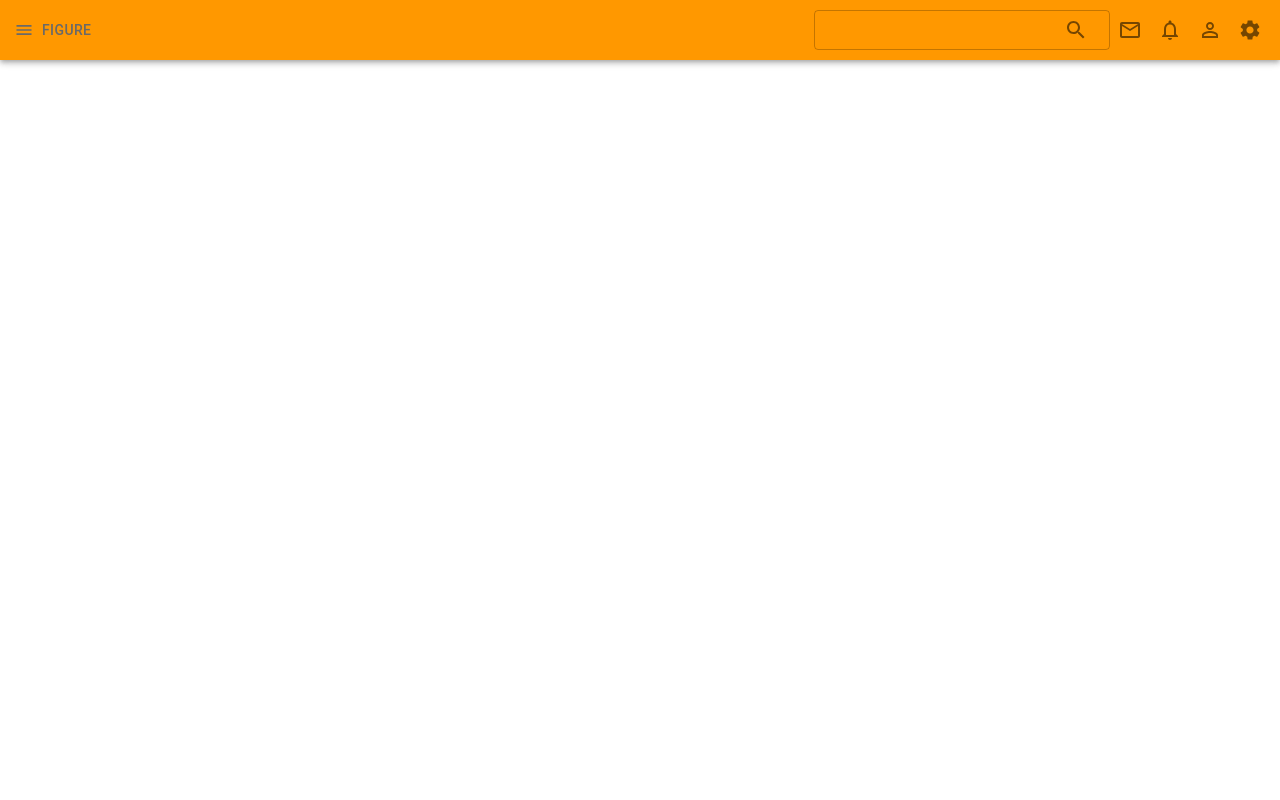
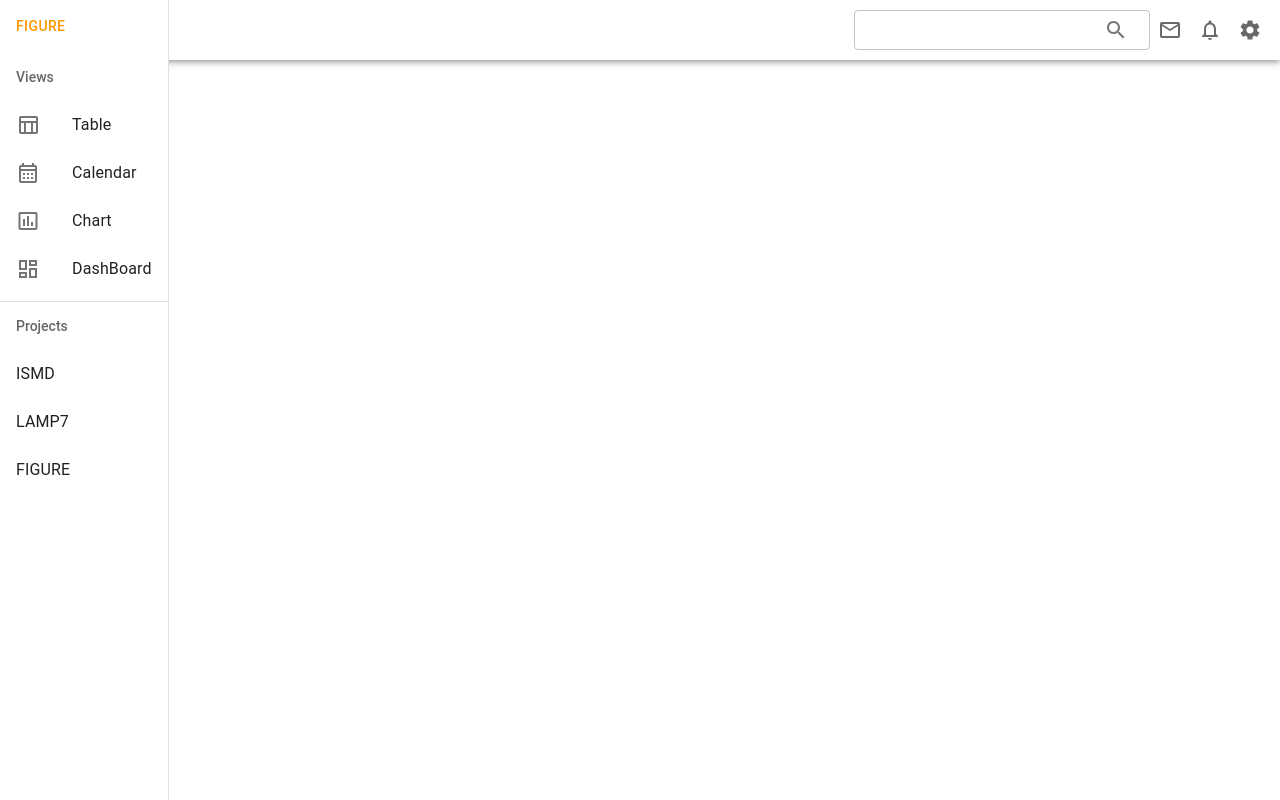
Before and after one commit to FigureMaster/Figure, a React app: page / in a window 1280 px wide. Built offline with nearby package versions, Linux system fonts and the light colour scheme.

Commit message:
1차 커밋

```diff
--- a/src/components/common/button/Button.tsx
+++ b/src/components/common/button/Button.tsx
@@ -1,6 +1,7 @@
 import React from 'react';
 import MuiButton from '@mui/material/Button';
 import MuiIconButton from '@mui/material/IconButton';
+import { orange } from '@mui/material/colors';
 import { createTheme, ThemeProvider, IconButtonProps as MuiIconButtonProps, ButtonProps as MuiButtonProps } from '@mui/material';
 
 const { palette } = createTheme();
@@ -8,7 +9,7 @@ const { augmentColor } = palette;
 const createColor = (mainColor: string) => augmentColor({ color: { main: mainColor } });
 const theme = createTheme({
     palette: {
-        primary: createColor('#D96846'),
+        primary: createColor(orange[500]),
         secondary: createColor('#696969')
     },
 });
--- a/src/components/common/modal/modal.scss
+++ b/src/components/common/modal/modal.scss
@@ -1,4 +1,4 @@
-.modal-close {
-    cursor: pointer;
-    float: right;
-  }
+// .modal-close {
+//     cursor: pointer;
+//     float: right;
+//   }
--- a/src/components/header/Header.tsx
+++ b/src/components/header/Header.tsx
@@ -13,6 +13,19 @@ import Notice from '../notice/Notice';
 import Profile from '../profile/Profile';
 import Mail from '../mail/Mail';
 import Search from '../search/Search';
+import { createTheme, ThemeProvider } from '@mui/material/styles';
+import { orange } from '@mui/material/colors';
+
+const theme = createTheme({
+    palette: {
+        primary: {
+            main: "#FFFFFF"
+        },
+        secondary: {
+            main: orange[500]
+        }
+    }
+});
 
 const Header = () => {
 
@@ -27,27 +40,22 @@ const Header = () => {
     const [notice, setNotice] = useState<null | HTMLElement>(null);
     const noticeOpen = Boolean(notice);
 
-    const [identity, setIdentity] = useState<null | HTMLElement>(null);
-    const identityOpen = Boolean(identity);
-
     const [setting, setSetting] = useState<null | HTMLElement>(null);
     const settingOpen = Boolean(setting);
 
     return (
+        <ThemeProvider theme={theme}>
             <AppBar position="static">
                 <Box sx={{ display: 'flex', justifyContent: 'space-between', padding: '10px' }}>
-                <Button color='secondary' label="FIGURE" startIcon={<MenuIcon></MenuIcon>} variant="text"></Button>
                     <Box sx={{ display: 'flex' }}></Box>
                     <Box sx={{ display: 'flex' }}>
                         <TextField onClick={handleSearch} color='secondary' size="small" InputProps={{ endAdornment: (<InputAdornment position="end"><IconButton><SearchIcon /></IconButton></InputAdornment>) }}></TextField>
                         <Dropdown open={searchOpen} anchorEl={search} onClose={() => {setSearch(null)}}><Search></Search></Dropdown>
-                    <IconButton onClick={(event: React.MouseEvent<HTMLButtonElement>) => {setMail(event.currentTarget)}}><MailOutlineIcon /></IconButton>
+                        <IconButton onClick={(event: React.MouseEvent<HTMLButtonElement>) => {setMail(event.currentTarget)}}><MailOutlineIcon color='secondary' /></IconButton>
                         <Dropdown open={mailOpen} anchorEl={mail} onClose={() => {setMail(null)}}><Mail></Mail></Dropdown>
-                    <IconButton onClick={(event: React.MouseEvent<HTMLButtonElement>) => {setNotice(event.currentTarget)}}><NotificationsNoneIcon /></IconButton>
+                        <IconButton onClick={(event: React.MouseEvent<HTMLButtonElement>) => {setNotice(event.currentTarget)}}><NotificationsNoneIcon color='secondary' /></IconButton>
                         <Dropdown open={noticeOpen} anchorEl={notice} onClose={() => {setNotice(null)}}><Notice></Notice></Dropdown>
-                    <IconButton onClick={(event: React.MouseEvent<HTMLButtonElement>) => {setIdentity(event.currentTarget)}}><PermIdentityIcon /></IconButton>
-                    <Dropdown open={identityOpen} anchorEl={identity} onClose={() => {setIdentity(null)}}><Profile></Profile></Dropdown>
-                    <IconButton onClick={(event: React.MouseEvent<HTMLButtonElement>) => {setSetting(event.currentTarget)}}><SettingsIcon /></IconButton>
+                        <IconButton onClick={(event: React.MouseEvent<HTMLButtonElement>) => {setSetting(event.currentTarget)}}><SettingsIcon color='secondary' /></IconButton>
                         <Dropdown open={settingOpen} anchorEl={setting} onClose={() => {setSetting(null)}}>
                             <MenuItem>Profile</MenuItem>
                             <MenuItem>My account</MenuItem>
@@ -56,6 +64,7 @@ const Header = () => {
                     </Box>
                 </Box>
             </AppBar>
+        </ThemeProvider>
     );
 };
 
--- a/src/components/mail/Mail.tsx
+++ b/src/components/mail/Mail.tsx
@@ -1,10 +1,9 @@
 import { Avatar, Box, Card, CardContent, Typography } from '@mui/material';
-import { orange } from '@mui/material/colors';
 import { Button } from '../common/button/Button';
 
 const Mail = () => {
     return (
-        <Box sx={{ minWidth: 300, p: 1, display: 'grid', gridTemplateColumns: { md: '1fr' }, gap: 2, backgroundColor: orange[500] }}>
+        <Box sx={{ minWidth: 300, p: 1, display: 'grid', gridTemplateColumns: { md: '1fr' }, gap: 2 }}>
             <Box sx={{ minWidth: 300, display: 'grid', gridTemplateColumns: { md: '1fr 1fr 2fr' }, gap: 2}}>
                 <Button label="받은 쪽지함"></Button>
                 <Button label="보낸 쪽지함"></Button>
--- a/src/components/main/Main.tsx
+++ b/src/components/main/Main.tsx
@@ -1,9 +1,13 @@
 import Header from '../header/Header';
+import Sidebar from '../sidebar/Sidebar';
 
 const Main = () => {
 
     return (
-        <Header></Header>
+        <>
+            <Header></Header>
+            <Sidebar></Sidebar>
+        </>
     );
 };
 
--- a/src/components/notice/Notice.tsx
+++ b/src/components/notice/Notice.tsx
@@ -1,10 +1,9 @@
 import { Box, Card, CardContent, Typography } from '@mui/material';
-import { orange } from '@mui/material/colors';
 
 const Notice = () => {
     return (
-        <Box sx={{ minWidth: 300, p: 1, display: 'grid', gridTemplateColumns: { md: '1fr' }, gap: 2, backgroundColor: orange[500] }}>
-            <Card>
+        <Box sx={{ minWidth: 300, p: 1, display: 'grid', gridTemplateColumns: { md: '1fr' }, gap: 2 }}>
+            <Card sx={{":hover": {boxShadow: 20}}}>
                 <Box sx={{display: 'flex', justifyContent: 'space-between', padding: '16px 16px 0 16px'}}>
                     <Typography sx={{ fontSize: 16 }}>
                         일정 알림
--- /dev/null
+++ b/src/components/sidebar/Sidebar.tsx
@@ -0,0 +1,74 @@
+import { useState } from "react";
+import { Button, IconButton } from "../common/button/Button";
+import { AppBar, Box, Divider, Drawer, List, ListItem, ListItemButton, ListItemIcon, ListItemText, ListSubheader, styled } from "@mui/material";
+import MenuIcon from '@mui/icons-material/Menu';
+import TableChartOutlinedIcon from '@mui/icons-material/TableChartOutlined';
+import CalendarMonthOutlinedIcon from '@mui/icons-material/CalendarMonthOutlined';
+import InsertChartOutlinedIcon from '@mui/icons-material/InsertChartOutlined';
+import DashboardOutlinedIcon from '@mui/icons-material/DashboardOutlined';
+
+const SidebarHeader = styled('header')(({ theme }) => ({
+    display: 'flex',
+    alignItems: 'center',
+    padding: theme.spacing(1, 1)
+}));
+
+const Sidebar = () => {
+
+    const [open, setOpen] = useState(true);
+
+    return (
+        <Box sx={{ display: 'flex' }}>
+            <Drawer open={open} variant="persistent" anchor="left">
+                <SidebarHeader>
+                    <Button label="FIGURE" variant="text"></Button>
+                </SidebarHeader>
+
+                <List subheader={ <ListSubheader component="div">Views</ListSubheader> }>
+                    <ListItem key={"Table"} disablePadding>
+                        <ListItemButton >
+                            <ListItemIcon><TableChartOutlinedIcon /></ListItemIcon>
+                            <ListItemText primary={"Table"} />
+                        </ListItemButton>
+                    </ListItem>
+                    <ListItem key={"Calendar"} disablePadding>
+                        <ListItemButton >
+                            <ListItemIcon><CalendarMonthOutlinedIcon /></ListItemIcon>
+                            <ListItemText primary={"Calendar"} />
+                        </ListItemButton>
+                    </ListItem>
+                    <ListItem key={"Chart"} disablePadding>
+                        <ListItemButton >
+                            <ListItemIcon><InsertChartOutlinedIcon /></ListItemIcon>
+                            <ListItemText primary={"Chart"} />
+                        </ListItemButton>
+                    </ListItem>
+                    <ListItem key={"DashBoard"} disablePadding>
+                        <ListItemButton >
+                            <ListItemIcon><DashboardOutlinedIcon /></ListItemIcon>
+                            <ListItemText primary={"DashBoard"} />
+                        </ListItemButton>
+                    </ListItem>
+                </List>
+                <Divider />
+                <List subheader={ <ListSubheader component="div">Projects</ListSubheader> }>
+                    <ListItem key={"ISMD"} disablePadding>
+                        <ListItemButton >
+                            <ListItemText primary={"ISMD"} />
+                        </ListItemButton>
+                    </ListItem><ListItem key={"LAMP7"} disablePadding>
+                        <ListItemButton >
+                            <ListItemText primary={"LAMP7"} />
+                        </ListItemButton>
+                    </ListItem><ListItem key={"FIGURE"} disablePadding>
+                        <ListItemButton >
+                            <ListItemText primary={"FIGURE"} />
+                        </ListItemButton>
+                    </ListItem>
+                </List>
+            </Drawer>
+        </Box>
+    )
+}
+
+export default Sidebar;
```
Also changed, not shown: src/components/common/modal/Modal.tsx (+19 -3 lines). Lines whose indentation alone changed are shown as unchanged.
